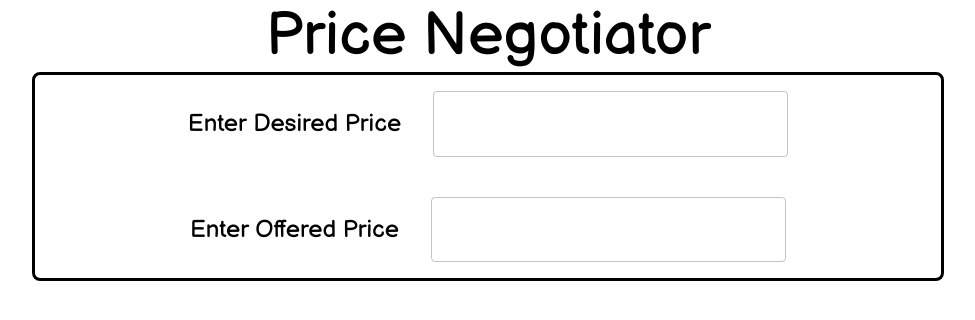
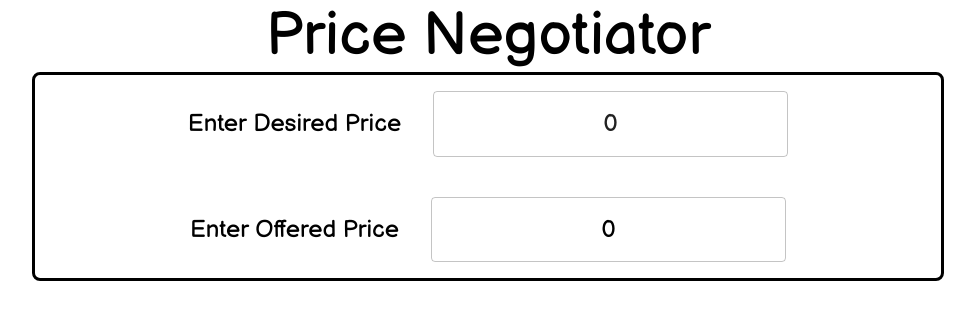
Before and after one commit to Banhawy/Price-Negotiator, a React (Create React App) app: page / in a window 1280 px wide. Shown: the top 320 px of the page, without its empty margins (152-1127 px from the left). Built offline with nearby package versions, Linux system fonts and the light colour scheme.

Commit message:
Formatted numbers

```diff
--- a/src/App.tsx
+++ b/src/App.tsx
@@ -5,6 +5,7 @@ import OutlinedInput from '@material-ui/core/OutlinedInput';
 import PriceDifference from './components/PriceDifference';
 import PriceContext, { IPriceContext } from './PriceContext'
 import SuggestedInflationGrid from './components/SuggestedInflationGrid';
+import NumberFormat from 'react-number-format';
 
 const theme = createMuiTheme({
   typography: {
@@ -15,9 +16,6 @@ const theme = createMuiTheme({
       input: {
         textAlign: 'center',
         fontSize: '1.5rem'
-      },
-      focused: {
-        color: 'black'
       }
     }
   }
@@ -30,12 +28,8 @@ function App() {
 
   const priceContext: IPriceContext = { desiredPrice, offeredPrice }
 
-  const onDesiredChange = (event: React.ChangeEvent<HTMLInputElement | HTMLTextAreaElement>) => {
-    setDesiredPrice(Number(event.target.value))
-  }
-
-  const onOfferedChange = (event: React.ChangeEvent<HTMLInputElement | HTMLTextAreaElement>) => {
-    let offeredPrice = Number(event.target.value)
+  const onOfferedChange = (price: number) => {
+    let offeredPrice = price
     let priceDifference = offeredPrice - desiredPrice
 
     setOfferedPrice(offeredPrice)
@@ -62,11 +56,14 @@ function App() {
             <div style={{ border: '3px solid', borderRadius: '8px', padding: '1rem' }}>
               <Typography variant="h5">
                 Enter Desired Price
-                <OutlinedInput
-                  type="number"
-                  inputProps={{ min: "0" }}
-                  style={{ marginLeft: '2rem' }}
-                  onChange={onDesiredChange}></OutlinedInput>
+                  <NumberFormat customInput={OutlinedInput}
+                    value={desiredPrice}
+                    thousandSeparator={true}
+                    allowNegative={false}
+                    style={{ marginLeft: '2rem' }}
+                    onValueChange={(values) => {
+                      setDesiredPrice(Number(values.value))
+                    }}/>
               </Typography>
 
 
@@ -75,11 +72,14 @@ function App() {
 
               <Typography variant="h5">
                 Enter Offered Price
-              <OutlinedInput
-                  type="number"
-                  inputProps={{ min: "0" }}
-                  style={{ color: offeredColor, marginLeft: '2rem' }}
-                  onChange={onOfferedChange}></OutlinedInput>
+                <NumberFormat customInput={OutlinedInput}
+                    value={offeredPrice}
+                    thousandSeparator={true}
+                    allowNegative={false}
+                    style={{ marginLeft: '2rem', color: offeredColor }}
+                    onValueChange={(values) => {
+                      onOfferedChange(Number(values.value))
+                    }}/>
               </Typography>
 
             </div>
--- a/src/components/PriceDifference.tsx
+++ b/src/components/PriceDifference.tsx
@@ -2,6 +2,7 @@ import React, { useContext } from 'react';
 import Box from '@material-ui/core/Box';
 import PriceContext from '../PriceContext';
 import Typography from '@material-ui/core/Typography';
+import FormattedNumber from './FormattedNumber';
 
 function calculateDifference(firstNumber: number, secondNumber: number) {
     const absNumberValue : (number: number) => number = (value) => Math.abs(value)
@@ -21,7 +22,7 @@ export default function PriceDifference() {
             <Typography variant="body1">
                 The offered price is&nbsp;
                 <Box component="span" style={textStyle}>
-                    {percentageValue}% - {numberValue} &nbsp;
+                    <FormattedNumber number={percentageValue}/>% - <FormattedNumber number={numberValue}/> &nbsp;
                 </Box>
                 <strong>{isPositive ? 'MORE ' : 'LESS '}</strong> than your desired price.
             </Typography>
--- a/src/components/SuggestedInflation.tsx
+++ b/src/components/SuggestedInflation.tsx
@@ -1,13 +1,14 @@
 import React, { useContext } from 'react'
 import { makeStyles, Paper, Typography } from '@material-ui/core'
 import PriceContext from '../PriceContext'
+import FormattedNumber from './FormattedNumber'
 
 interface ISuggestedInflationProps {
     percentage: number
 }
 
 function calculateNewPrice(price: number, percentage: number) {
-    return (price * ((100 + percentage) / 100)).toFixed(2)
+    return Number((price * ((100 + percentage) / 100)).toFixed(2))
 }
 
 const useStyles = makeStyles({
@@ -36,7 +37,7 @@ export default function SuggestedInflation(props: ISuggestedInflationProps) {
     return (
         <Paper style={styleObject}>
             <Typography variant="h6" align="center">
-                <span className={classes.green}> +{percentage}%</span> = {newPrice}
+                <span className={classes.green}> +{percentage}%</span> = <FormattedNumber number={newPrice} />
             </Typography>
         </Paper>
     )
```
